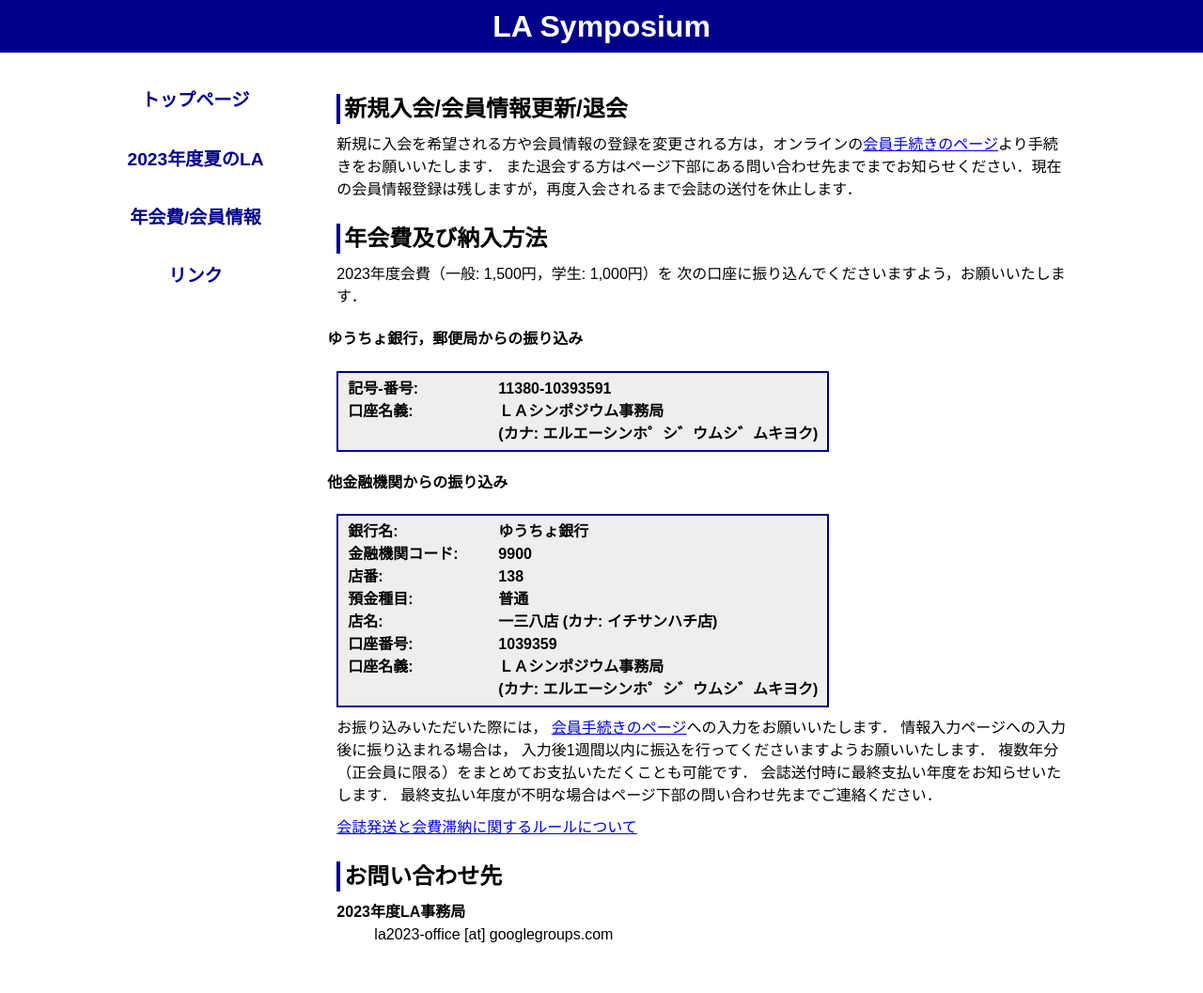
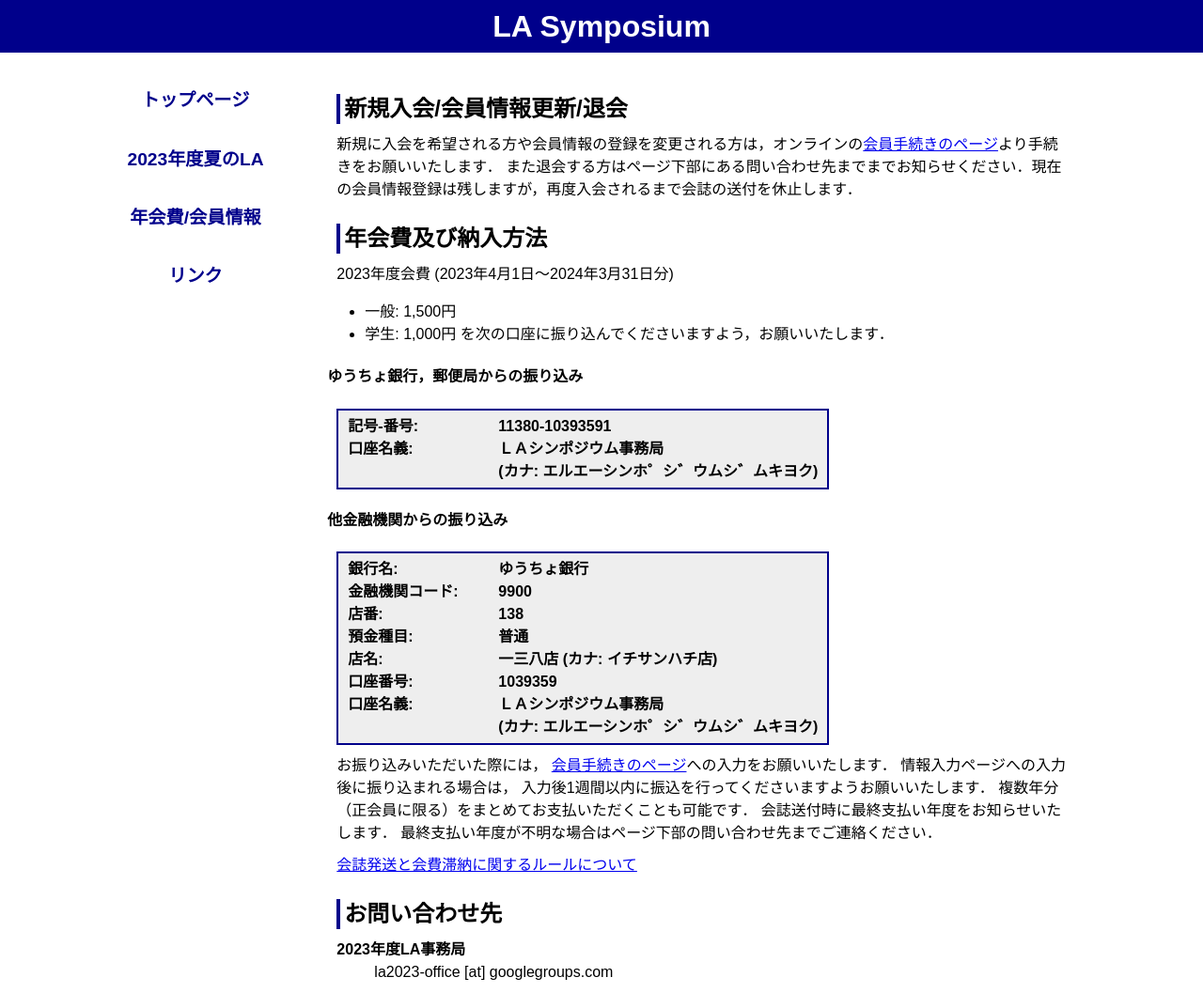
Before and after one commit to ytamura12/la-symposium_test.github.io, a Jekyll site: the page built from members.md, in a window 1280 px wide. Shown: the whole page at 94% size. Built offline with Jekyll 4.4.1, drawn with Linux system fonts in a browser that asks for light colours; before the commit the page ends 1017 px from its top, so only the background shows below that.

Commit message:
Add files via upload

```diff
--- a/members.md
+++ b/members.md
@@ -8,7 +8,10 @@ title: LA Symposium, 年会費/会員情報
 また退会する方はページ下部にある問い合わせ先までまでお知らせください．現在の会員情報登録は残しますが，再度入会されるまで会誌の送付を休止します．
 
 ## 年会費及び納入方法
-2023年度会費（一般: 1,500円，学生: 1,000円）を 次の口座に振り込んでくださいますよう，お願いいたします．
+2023年度会費 (2023年4月1日〜2024年3月31日分)
+- 一般: 1,500円
+- 学生: 1,000円
+を次の口座に振り込んでくださいますよう，お願いいたします．
 
 {% include bank.html %}
 
```
